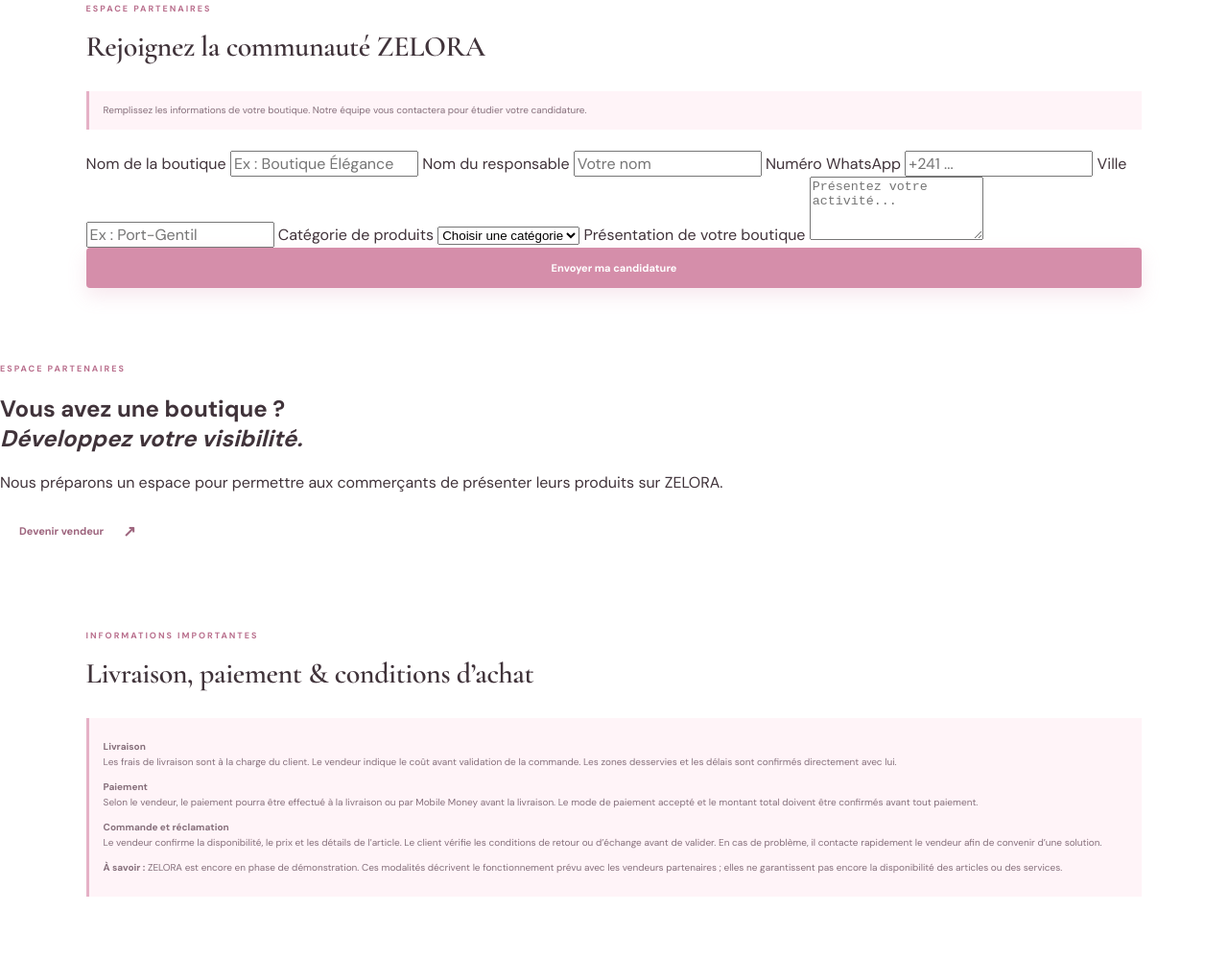
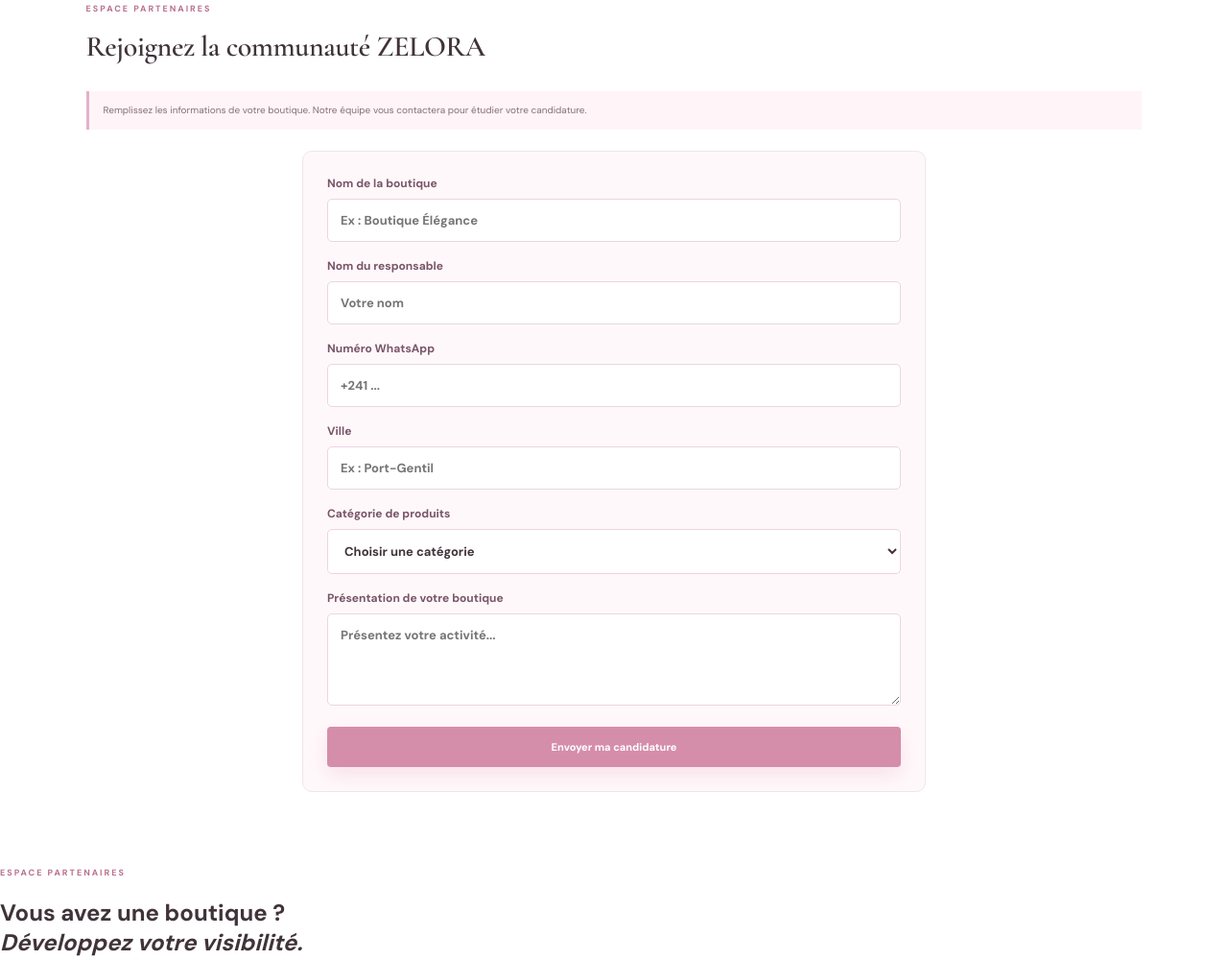
Before and after one commit to Ossimajeremieforlan/ZELORA-, a plain HTML site: page index.html in a window 1280 px wide. Shown: the part 1964-2964 px from the top of the page at 96% size. Drawn offline with nearby package versions, Linux system fonts and the light colour scheme.

Commit message:
Add seller form styles to style.css
Add styles for seller form including layout, labels, inputs, and buttons.

```diff
--- a/style.css
+++ b/style.css
@@ -124,3 +124,49 @@ main,
     grid-auto-columns: 85%;
   }
                               }
+.seller-form {
+  max-width: 650px;
+  margin: 0 auto;
+  padding: 25px;
+  background: #fff8fa;
+  border: 1px solid #f0e5e9;
+  border-radius: 10px;
+  display: grid;
+  gap: 17px;
+}
+
+.seller-form label {
+  display: grid;
+  gap: 8px;
+  font-size: 12px;
+  font-weight: 700;
+  color: #785568;
+}
+
+.seller-form input,
+.seller-form select,
+.seller-form textarea {
+  width: 100%;
+  padding: 13px;
+  border: 1px solid #ead6df;
+  border-radius: 5px;
+  background: white;
+  color: #40333a;
+  outline: none;
+  font: inherit;
+  font-size: 13px;
+}
+
+.seller-form input:focus,
+.seller-form select:focus,
+.seller-form textarea:focus {
+  border-color: #d58eaa;
+}
+
+.seller-form textarea {
+  resize: vertical;
+}
+
+.seller-form button {
+  margin-top: 5px;
+}
```
